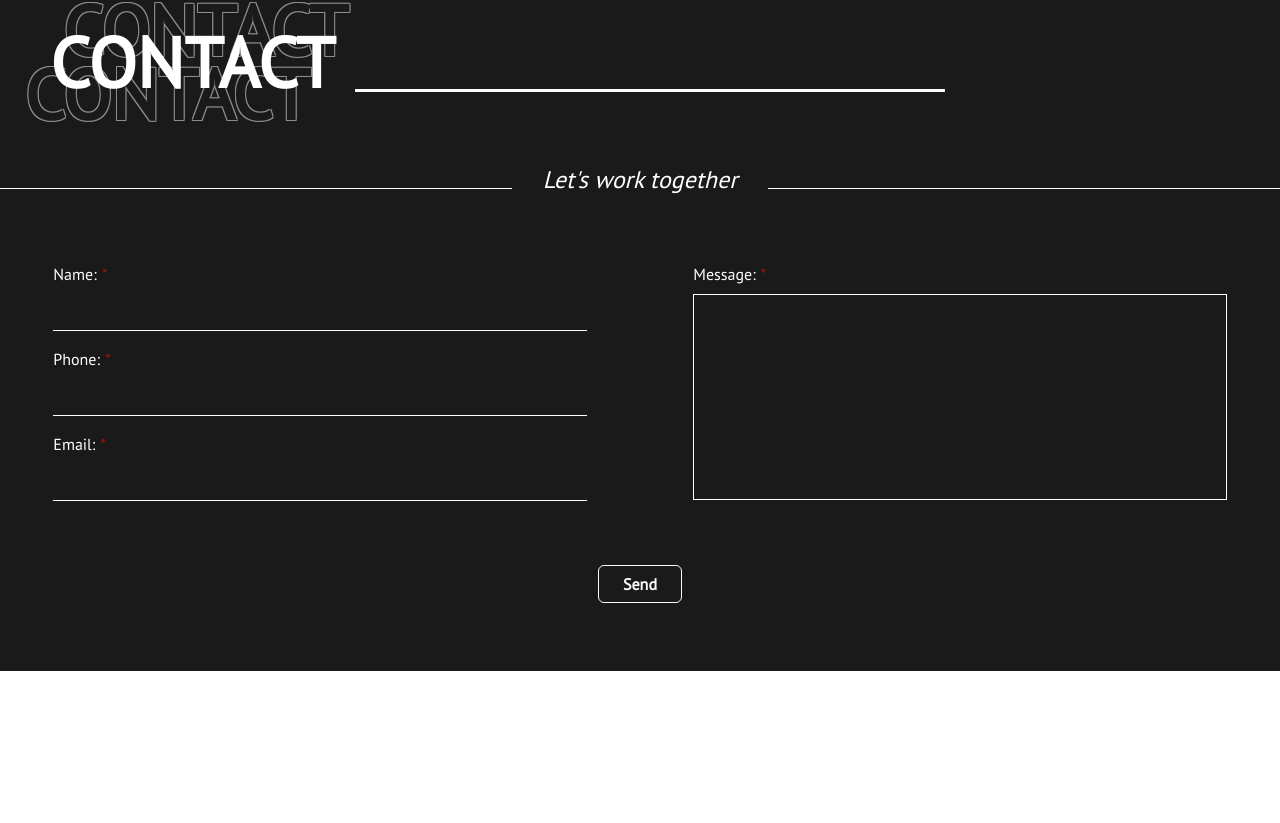
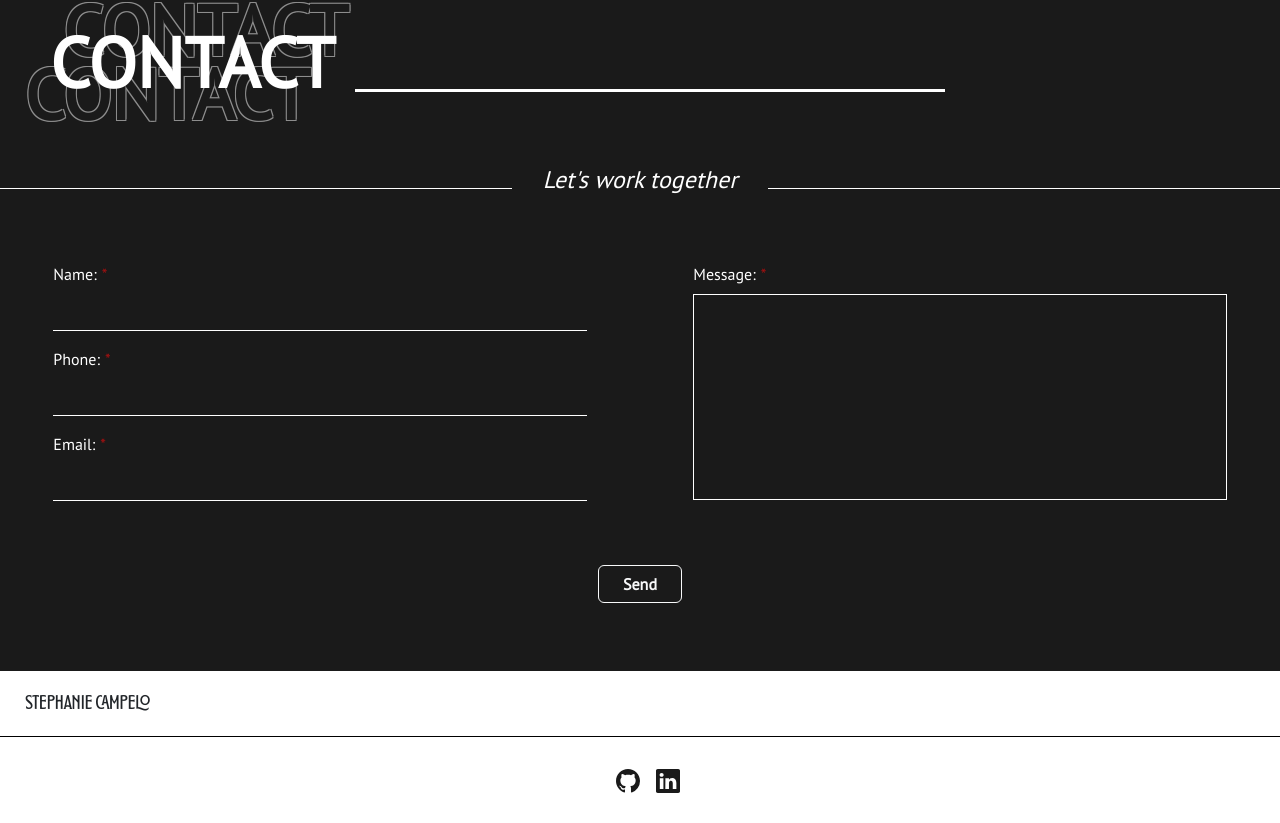
Before and after one commit to steph-cs/portfolio-angular, an Angular app: page / in a window 1280 px wide. Shown: the part 3270-4093 px from the top of the page. Before the commit the page ends 3941 px from the top, so only its background shows below. Built offline with nearby package versions, Linux system fonts and the light colour scheme.

Commit message:
feat: footer component

```diff
--- a/src/app/app.component.html
+++ b/src/app/app.component.html
@@ -5,3 +5,4 @@
 <app-formation></app-formation>
 <app-experience></app-experience>
 <app-contact></app-contact>
+<app-footer></app-footer>
--- a/src/app/app.module.ts
+++ b/src/app/app.module.ts
@@ -13,6 +13,7 @@
 import { ExperienceComponent } from './template/experience/experience.component';
 import { TimelineComponent } from './fragments/timeline/timeline.component';
 import { ContactComponent } from './template/contact/contact.component';
+import { FooterComponent } from './template/footer/footer.component';
 
 @NgModule({
   declarations: [
@@ -26,7 +27,8 @@
     FormationComponent,
     ExperienceComponent,
     TimelineComponent,
-    ContactComponent
+    ContactComponent,
+    FooterComponent
   ],
   imports: [
     BrowserModule,
--- /dev/null
+++ b/src/app/template/footer/footer.component.css
@@ -0,0 +1,20 @@
+.title h3{
+    font-family: "Montagna";
+}
+
+.title{
+    border-bottom: 1px solid black;
+    padding: 15px 25px;
+}
+
+.social{
+    margin: 30px 0;
+}
+
+.social a{
+    color: var(--primary-color);
+}
+
+.social a:hover{
+    color: var(--third-color);
+}
--- /dev/null
+++ b/src/app/template/footer/footer.component.html
@@ -0,0 +1,29 @@
+<footer class="my-2">
+    <div class="title">
+        <h3 class="fs-6">STEPHANIE CAMPELO</h3>
+    </div>
+
+    <div class="d-flex justify-content-center social">
+        <ul class="nav list-unstyled d-flex">
+            <li class="ms-3">
+                <a href="https://github.com/steph-cs" target="_blank">
+                    <svg xmlns="http://www.w3.org/2000/svg" width="24" height="24" fill="currentColor"
+                        class="bi bi-github" viewBox="0 0 16 16">
+                        <path
+                            d="M8 0C3.58 0 0 3.58 0 8c0 3.54 2.29 6.53 5.47 7.59.4.07.55-.17.55-.38 0-.19-.01-.82-.01-1.49-2.01.37-2.53-.49-2.69-.94-.09-.23-.48-.94-.82-1.13-.28-.15-.68-.52-.01-.53.63-.01 1.08.58 1.23.82.72 1.21 1.87.87 2.33.66.07-.52.28-.87.51-1.07-1.78-.2-3.64-.89-3.64-3.95 0-.87.31-1.59.82-2.15-.08-.2-.36-1.02.08-2.12 0 0 .67-.21 2.2.82.64-.18 1.32-.27 2-.27.68 0 1.36.09 2 .27 1.53-1.04 2.2-.82 2.2-.82.44 1.1.16 1.92.08 2.12.51.56.82 1.27.82 2.15 0 3.07-1.87 3.75-3.65 3.95.29.25.54.73.54 1.48 0 1.07-.01 1.93-.01 2.2 0 .21.15.46.55.38A8.012 8.012 0 0 0 16 8c0-4.42-3.58-8-8-8" />
+                    </svg>
+                </a>
+            </li>
+            <li class="ms-3">
+                <a href="https://www.linkedin.com/in/stephanie-campelo/" target="_blank">
+                    <svg xmlns="http://www.w3.org/2000/svg" width="24" height="24" fill="currentColor"
+                        class="bi bi-linkedin" viewBox="0 0 16 16">
+                        <path
+                            d="M0 1.146C0 .513.526 0 1.175 0h13.65C15.474 0 16 .513 16 1.146v13.708c0 .633-.526 1.146-1.175 1.146H1.175C.526 16 0 15.487 0 14.854V1.146zm4.943 12.248V6.169H2.542v7.225h2.401m-1.2-8.212c.837 0 1.358-.554 1.358-1.248-.015-.709-.52-1.248-1.342-1.248-.822 0-1.359.54-1.359 1.248 0 .694.521 1.248 1.327 1.248h.016zm4.908 8.212V9.359c0-.216.016-.432.08-.586.173-.431.568-.878 1.232-.878.869 0 1.216.662 1.216 1.634v3.865h2.401V9.25c0-2.22-1.184-3.252-2.764-3.252-1.274 0-1.845.7-2.165 1.193v.025h-.016a5.54 5.54 0 0 1 .016-.025V6.169h-2.4c.03.678 0 7.225 0 7.225h2.4" />
+                    </svg>
+                </a>
+            </li>
+        </ul>
+    </div>
+
+</footer>
```
Also changed, not shown: src/app/template/footer/footer.component.ts (added, +10 -0 lines), 1 other file (tests, documents, lock files or other folders).
